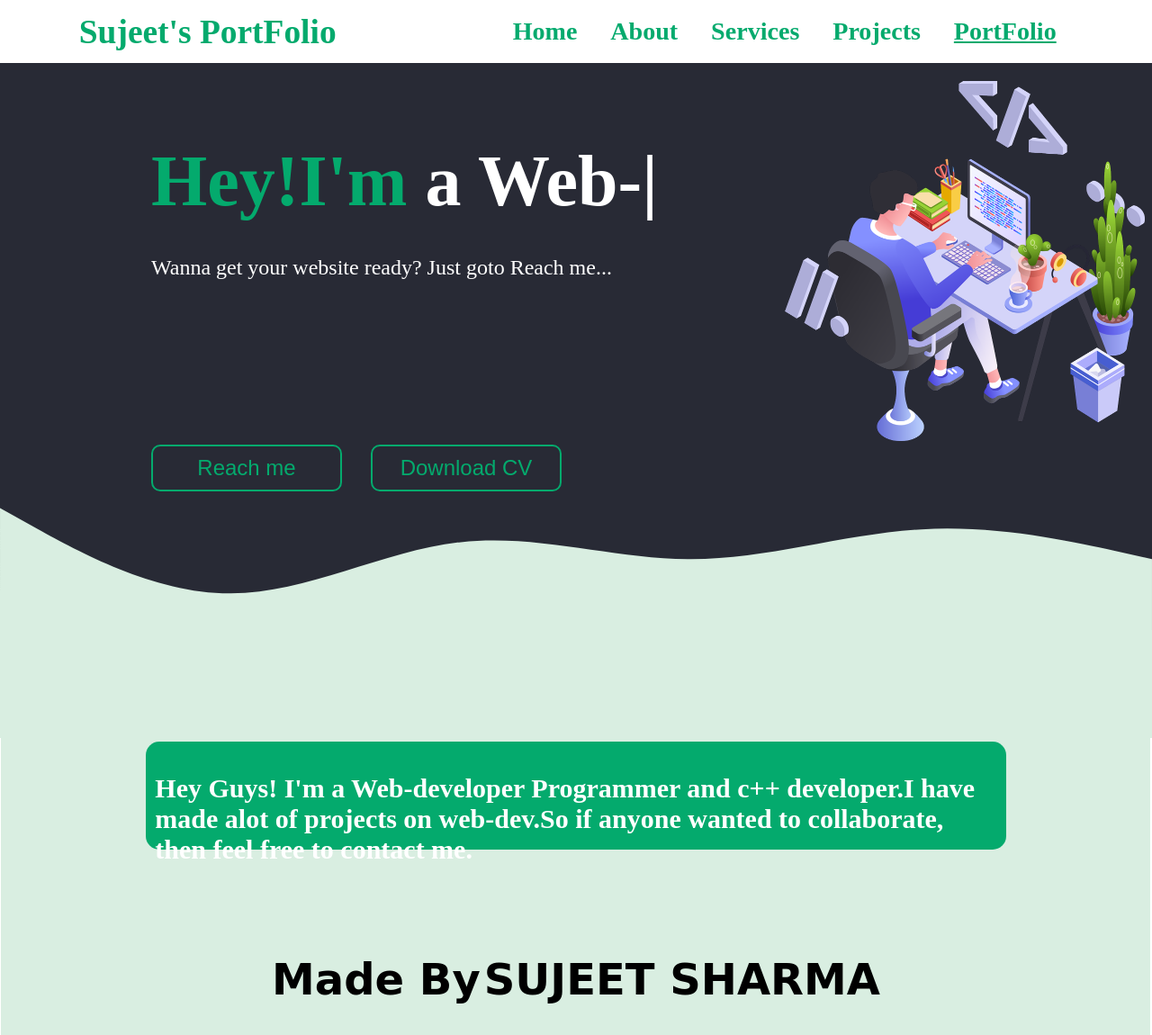
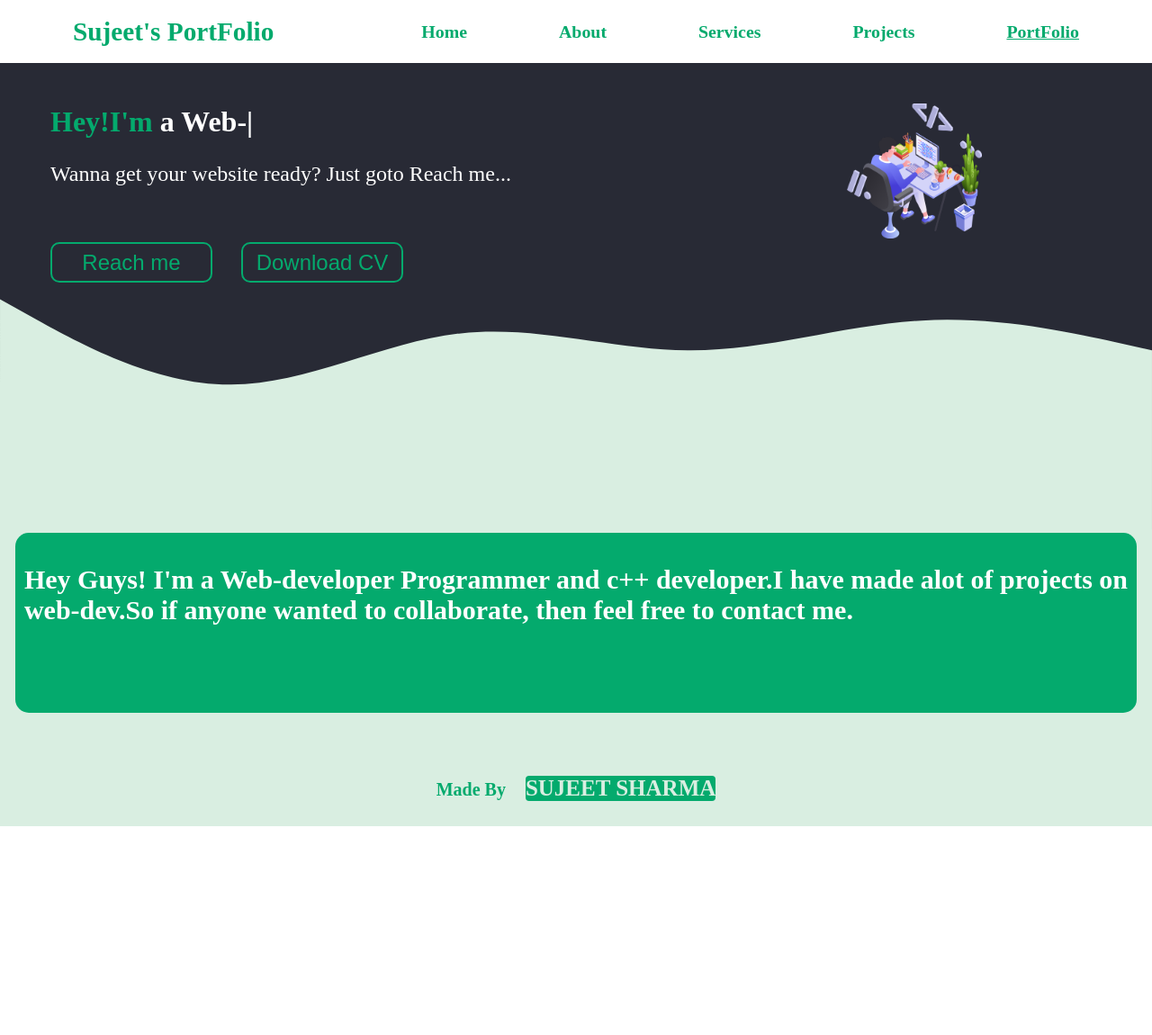
Before and after one commit to Programmer5768964/watchmyportfolio.com, a plain HTML site: page index.html in a window 1280 px wide. Shown: the whole page at 90% size. After the commit the page ends 918 px from the top, so only its background shows below. Drawn offline with nearby package versions, Linux system fonts and the light colour scheme; a web font is replaced by a local one.

Commit message:
last-commit

```diff
--- /dev/null
+++ b/CSS/Phone.css
@@ -0,0 +1,175 @@
+*body {
+  margin: 0;
+  padding: 0;
+}
+
+#Navbar-section {
+  top: 0;
+  left: 0;
+  position: sticky;
+  margin-bottom: 20px;
+  margin-top: -8px;
+  margin-left: -9px;
+  margin-right: -9px;
+
+  display: flex;
+  flex-direction: row;
+  justify-content: space-around;
+  align-items: center;
+  background-color: white;
+  height: 70px;
+
+  /* box-sizing: border-box; */
+  /* box-shadow: 0px 0px 10px; */
+}
+
+.s1-p6 {
+  /* box-shadow: 0px 0px 10px; */
+  color: #04aa6d !important;
+  font-size: 25px;
+}
+.s1-p7 {
+  display: flex;
+
+  flex-direction: row;
+  justify-content: space-between;
+  color: #04aa6d;
+  font-size: 17px;
+
+  width: 57%;
+}
+.image {
+  margin-top: 25px;
+  height: 150px;
+  width: 150px;
+}
+
+.container {
+  display: flex;
+  flex-direction: column;
+  width: 70%;
+
+  margin-left: 3rem;
+}
+
+.container h1 {
+  font-size: 2rem;
+}
+.container p {
+  color: white;
+  font-size: 1.5rem;
+  margin-top: 0px;
+}
+.container h1 span {
+  color: white;
+}
+
+.btn-s1-p8 {
+  display: flex;
+  flex-direction: row;
+  margin-left: 3rem;
+}
+
+.btn1 {
+  height: 45px;
+  width: 180px;
+  font-size: 1.5rem;
+  background-color: #282a35 !important;
+  border: 2px solid #04aa6d !important;
+  border-radius: 10px;
+  color: #04aa6d !important ;
+  cursor: pointer;
+}
+.btn1:hover {
+  background-color: #04aa6d !important;
+  color: #282a35 !important;
+}
+.btn2:hover {
+  background-color: #04aa6d !important;
+  color: #282a35 !important;
+}
+.btn2 {
+  margin-left: 2rem;
+  height: 45px;
+  width: 180px;
+  font-size: 1.5rem;
+  background-color: #282a35 !important;
+  border: 2px solid #04aa6d !important;
+  border-radius: 10px;
+  color: #04aa6d !important ;
+  cursor: pointer;
+}
+
+.description-detail-section {
+  display: flex;
+  justify-content: center;
+  height: 180px;
+  /* border: 2px solid red; */
+  color: white;
+  background-color: #04aa6d;
+  /* margin: auto; */
+  padding: 10px;
+  font-size: 20px;
+  border-radius: 15px;
+  width: 97%;
+  text-align: justify;
+}
+
+.bg-color {
+  margin-top: -204px;
+  background-color: rgb(217, 238, 225);
+  height: 330px;
+  margin-left: -8px;
+  width: 102.5%;
+  position: relative;
+  z-index: -1;
+}
+.s1-p10 {
+  display: flex;
+  flex-direction: row;
+  justify-content: center;
+  margin-top: -54px;
+}
+.s1-p10 div h1 {
+  margin: 2px;
+  font-size: 20px;
+  color: #04aa6d;
+  /* font-family: "Cedarville Cursive", cursive; */
+}
+.s1-p10 .s1-p11 h1 {
+  font-size: 25px;
+  margin-top: -2px;
+  margin-left: 20px;
+  background-color: #04aa6d;
+  color: rgb(217, 238, 225);
+  border-radius: 4px;
+}
+
+.s1-p2 {
+  top: 0;
+  left: 0;
+  position: sticky;
+
+  width: 25%;
+  height: 800px;
+
+  padding: 0px;
+  box-shadow: 0px 0px 10px;
+  border-radius: 15px;
+}
+
+.s1-p4 {
+  display: flex;
+  flex-direction: column;
+  text-align: center;
+  width: 100%;
+  height: 300px;
+  background-color: #373846d4;
+  border-radius: 21px;
+  box-shadow: 0px 0px 10px #373846d4;
+  margin: 10px;
+}
+
+.coding-div h1 {
+  font-size: 20px;
+}
--- a/index.css
+++ b/index.css
@@ -232,8 +232,18 @@
 .s1-p10 div h1 {
   margin: 2px;
   font-size: 3rem;
-  font-family: "Cedarville Cursive", cursive;
+  color: #04aa6d;
+  /* font-family: "Cedarville Cursive", cursive; */
 }
+
+.s1-p10 .s1-p11 h1 {
+  margin-top: -2px;
+  margin-left: 20px;
+  background-color: #04aa6d;
+  color: rgb(217, 238, 225);
+  border-radius: 4px;
+}
+
 .bg-color {
   margin-top: -124px;
   background-color: rgb(217, 238, 225);
--- a/index.html
+++ b/index.html
@@ -10,6 +10,11 @@
     <link
       href="https://fonts.googleapis.com/css2?family=Cedarville+Cursive&family=Work+Sans:wght@300&display=swap"
       rel="stylesheet"
+    />
+    <link
+      rel="stylesheet"
+      media="screen and (max-width: 1487px)"
+      href="CSS/Phone.css"
     />
   </head>
 
@@ -73,9 +78,9 @@
       <div class="bg-color"></div>
       <div class="s1-p10" id="signature">
         <div>
-          <h1>Made By</h1>
+          <h1 class="s1-p12">Made By</h1>
         </div>
-        <div>
+        <div class="s1-p11">
           <h1>SUJEET SHARMA</h1>
         </div>
       </div>
```
